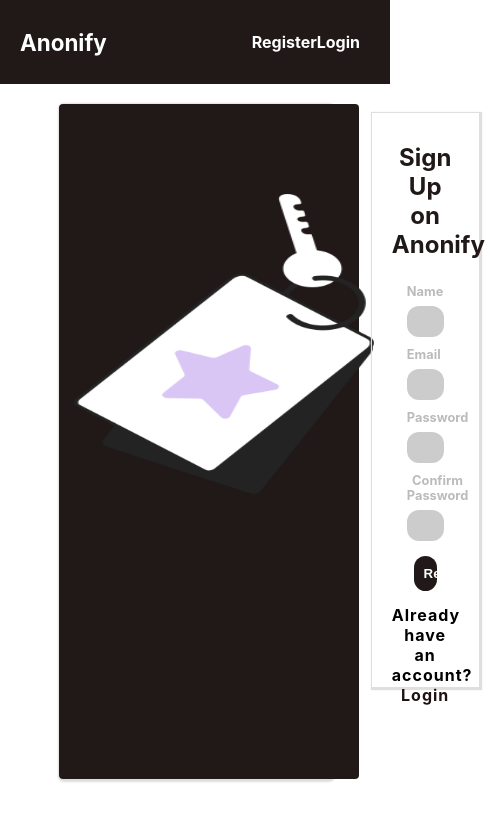
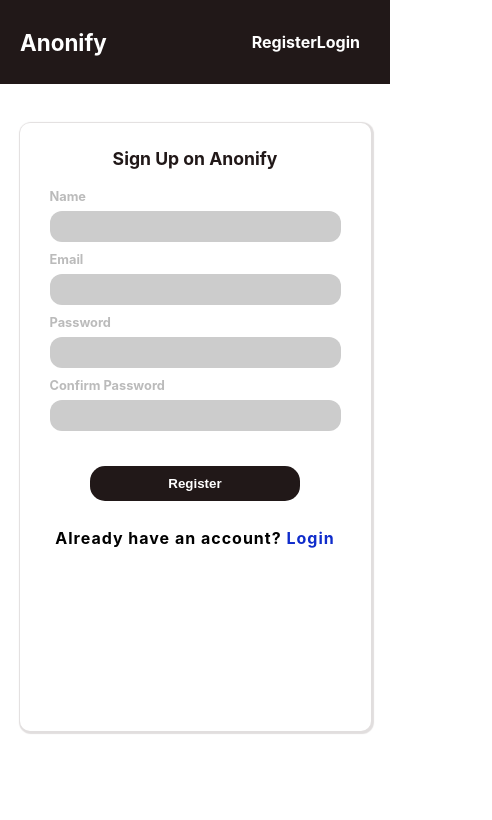
Before and after one commit to Bola-coder/Anonify, a Next.js app: page /signup in a window 390 px wide. Shown: the top 820 px of the page, 492 px wide, since content can reach past the window. Built offline with nearby package versions, Linux system fonts and the light colour scheme.

Commit message:
WMade majority of the pages responsive

```diff
--- a/pages/404.js
+++ b/pages/404.js
@@ -1,15 +1,19 @@
 import React from "react";
 import Link from "next/link";
+import Navbar from "../Components/Navbar";
 import styles from "./../styles/Denied.module.css";
 
 const ErrorPage = () => {
   return (
+    <>
+      <Navbar />
       <section className={styles.denied}>
         <h2>This page does not exist. Lost your way???</h2>
         <button>
           <Link href="/">Back to Home page</Link>
         </button>
       </section>
+    </>
   );
 };
 
--- a/pages/create/[slug].js
+++ b/pages/create/[slug].js
@@ -56,7 +56,7 @@ const CreateNewMessage = () => {
       <Navbar />
       <section className={styles.createMessage}>
         <h2>Send an anonymous message to {name}.</h2>
-        <p>They wont know you sent it.</p>
+        <p>They wont know who sent it.</p>
         <form className={styles.createMessage__form}>
           <textarea
             type="text"
--- a/pages/denied.js
+++ b/pages/denied.js
@@ -1,9 +1,12 @@
 import React from "react";
 import Link from "next/link";
 import styles from "./../styles/Denied.module.css";
+import Navbar from "../Components/Navbar";
 
 const AccessDenied = () => {
   return (
+    <>
+      <Navbar />
       <section className={styles.denied}>
         <h2>
           Access Denied. You do not have the right access to visit this page.
@@ -12,6 +15,7 @@ const AccessDenied = () => {
           <Link href="/">Back to Home page</Link>
         </button>
       </section>
+    </>
   );
 };
 
--- a/styles/Banner.module.css
+++ b/styles/Banner.module.css
@@ -1,179 +1,175 @@
-@import url('https://fonts.googleapis.com/css2?family=Dangrek&family=Oswald:wght@500&display=swap');
+@import url("https://fonts.googleapis.com/css2?family=Dangrek&family=Oswald:wght@500&display=swap");
 
-.banner{
+.banner {
   padding: 30px 50px;
   background-color: rgb(30, 17, 17);
   color: #ffffff;
   height: 100vh;
 }
 
-.header{
+.header {
   padding: 10px;
   display: flex;
   justify-content: space-between;
 }
 
 .header p {
-    font-family: 'Oswald', sans-serif;
+  font-family: "Oswald", sans-serif;
   font-size: 1.7rem;
   cursor: pointer;
   letter-spacing: 1px;
 }
-.content{
+.content {
   margin-top: 5%;
   display: flex;
   justify-content: space-between;
   align-items: center;
 }
 
-
-.banner__text{
+.banner__text {
   flex-basis: 60%;
 }
 
-.banner__text h1{
+.banner__text h1 {
   font-size: 3.8rem;
   width: 80%;
 }
 
-.banner__text p{
+.banner__text p {
   font-size: 1.2rem;
   width: 80%;
   margin-top: 20px;
 }
 
-.banner__text button{
+.banner__text button {
   padding: 12px 20px;
   border: none;
   border-radius: 4px;
   margin-top: 4%;
-    font-family: 'Oswald', sans-serif;
+  font-family: "Oswald", sans-serif;
   font-size: 2rem;
   /* font-weight: bolder; */
   cursor: pointer;
   color: var(--text_color);
 }
 
-.banner__text button:hover{
+.banner__text button:hover {
   opacity: 0.8;
 }
 
-.banner__image{
+.banner__image {
   flex-basis: 30%;
 }
 
-@media screen and (max-width: 1024px){
-    .banner{
+@media screen and (max-width: 1024px) {
+  .banner {
     padding: 20px;
   }
 
-    .header p{
+  .header p {
     font-size: 1.5rem;
   }
 
-    .content{
+  .content {
     margin-top: 3%;
   }
 
-    .banner__text h1{
+  .banner__text h1 {
     font-size: 3.4rem;
   }
 
-    .banner__text p{
+  .banner__text p {
     font-size: 1rem;
   }
 
-    .banner__text button{
+  .banner__text button {
     padding: 10px 15px;
     font-size: 1.7rem;
   }
 
-    .banner__image{
+  .banner__image {
     flex-basis: 25%;
   }
 
-    .banner__image img{
+  .banner__image img {
     width: 240px;
     height: 420px;
   }
 }
 
 @media screen and (max-width: 768px) {
-    .content{
+  .content {
     display: block;
     margin-top: 10%;
   }
 
-    .banner__text{
+  .banner__text {
     width: 90%;
   }
 
-    .banner__text h1{
+  .banner__text h1 {
     font-size: 3.6rem;
   }
 
-    .banner__text button{
+  .banner__text button {
     font-size: 2rem;
     padding: 10px 20px;
   }
 
-
-    .banner__image{
+  .banner__image {
     display: none;
   }
 }
 
 @media screen and (max-width: 425px) {
-    .banner{
+  .banner {
     padding: 18px;
-        height: 90vh;
+    height: 100vh;
   }
-    .header{
+  .header {
     margin-top: 2%;
   }
-    .content{
-        margin-top: 15%;
+  .content {
+    margin-top: 30%;
     width: 100%;
   }
 
-    .banner__text{
+  .banner__text {
     width: 100%;
   }
 
-    .banner__text h1{
+  .banner__text h1 {
     font-size: 3.5rem;
   }
 
-    .banner__text p{
+  .banner__text p {
     width: 90%;
     font-size: 1.2rem;
   }
 
-    .banner__text button{
+  .banner__text button {
     font-size: 2rem;
     margin-top: 8%;
   }
 }
 
 @media screen and (max-width: 375px) {
-
-    .banner__text h1{
+  .banner__text h1 {
     font-size: 3rem;
   }
 
-    .banner__text p{
+  .banner__text p {
     width: 90%;
     font-size: 1rem;
   }
 }
 
 @media screen and (max-width: 320px) {
-    .banner__text h1{
+  .banner__text h1 {
     font-size: 2.5rem;
   }
 
-
-    .banner__text button{
+  .banner__text button {
     font-size: 1.2rem;
   }
 }
--- a/styles/Dashboard.module.css
+++ b/styles/Dashboard.module.css
@@ -1,4 +1,4 @@
-.dashboard{
+.dashboard {
   padding: 20px;
   /* background-color: rgb(30, 17, 17); */
   /* background-color: rgb(144, 8, 144); */
@@ -6,13 +6,13 @@
   min-height: 90vh;
 }
 
-.dashboard__header{
+.dashboard__header {
   text-align: center;
   color: var(--bg_main);
   font-size: 1.5rem;
 }
 
-/* .contents{
+/* .contents {
   background-color: #eee;
   padding: 20px;
   border-radius: 12px;
@@ -22,13 +22,13 @@
   margin-top: 2%;
   overflow-y: scroll;
   scrollbar-width: thin;
-    scrollbar-color: rgb(188, 179, 179)#f2eded;
+  scrollbar-color: rgb(188, 179, 179) #f2eded;
 }
 .contents::-webkit-scrollbar {
   width: 12px;
 }
 .contents::-webkit-scrollbar-track {
-    background:#f2eded;
+  background: #f2eded;
 }
 
 .contents::-webkit-scrollbar-thumb {
@@ -37,7 +37,7 @@
   border: 3px solid#f2eded;
 } */
 
-.content{
+.content {
   background-color: #fff;
   width: 70%;
   margin: 0 auto;
@@ -47,13 +47,13 @@
   border-radius: 6px;
 }
 
-.content__button{
+.content__button {
   display: flex;
   flex-direction: column;
   margin-top: 2%;
 }
 
-.content__button button{
+.content__button button {
   width: 40%;
   margin: 0 auto;
   padding: 10px 12px;
@@ -65,3 +65,24 @@
   font-size: 1.1rem;
   cursor: pointer;
 }
+
+@media screen and (max-width: 768px) {
+  .content {
+    width: 80%;
+  }
+
+  .content__button button {
+    width: 50%;
+    padding: 8px 10px;
+  }
+}
+
+@media screen and (max-width: 425px) {
+  .content {
+    width: 90%;
+  }
+
+  .content__button button {
+    width: 90%;
+  }
+}
--- a/styles/auth.module.css
+++ b/styles/auth.module.css
@@ -1,4 +1,4 @@
-.auth{
+.auth {
   width: 70vw;
   height: 80vh;
   margin: 5% auto;
@@ -11,26 +11,25 @@
   box-shadow: 1px 1px 2px 2px #ddd;
 }
 
-.auth__image{
+.auth__image {
   flex: 1.2;
   height: 100%;
   background-color: var(--bg_main);
   border-radius: 4px;
 }
 
-.auth__image img{
+.auth__image img {
   margin-top: 30%;
   margin-left: 5%;
-
 }
 
-.auth__form{
+.auth__form {
   flex: 2;
   text-align: center;
   height: 100%;
 }
 
-.auth__content{
+.auth__content {
   height: 85%;
   width: 80%;
   margin: 0 auto;
@@ -38,19 +37,19 @@
   padding: 20px;
   box-shadow: 1px 1px 1px 2px rgb(225, 222, 222);
 }
-.auth__form h3{
+.auth__form h3 {
   font-size: 1.5rem;
   /* color: rgb(144, 8, 144); */
   color: var(--bg_main);
   margin-top: 10px;
 }
 
-.auth__group{
+.auth__group {
   padding: 10px;
   margin-top: 10px;
 }
 
-.auth__input{
+.auth__input {
   display: flex;
   flex-direction: column;
   justify-content: space-between;
@@ -58,48 +57,146 @@
   padding: 5px;
 }
 
-.auth__input label{
+.auth__input label {
   color: #bbb;
-    font-size: .8rem;
+  font-size: 0.8rem;
   font-weight: bold;
 }
 
-.auth__input input{
+.auth__input input {
   width: 100%;
   padding: 8px 12px;
   border: 0;
   border-radius: 12px;
   margin-top: 7px;
   background-color: #ccc;
-
 }
 
-.auth__input input:focus{
+.auth__input input:focus {
   outline: none;
 }
 
-
-.auth__btn{
+.auth__btn {
   padding: 10px;
   border: 0;
   border-radius: 15px;
   background-color: var(--bg_main);
-
   color: #fff;
   width: 50%;
-    margin-top: 10px;
+  margin-top: 5%;
   cursor: pointer;
   font-weight: bold;
 }
 
-.auth__content .auth__footer{
+.auth__content .auth__footer {
   margin-top: 5%;
   font-weight: bold;
   letter-spacing: 1px;
 }
 
-.auth__content .auth__footer span{
+.auth__content .auth__footer span {
   /* color: rgb(144, 8, 144); */
-    color: rgb(30, 17, 17);
+  color: var(--text_color);
   cursor: pointer;
 }
+
+@media screen and (max-width: 1024px) {
+  .auth {
+    width: 80vw;
+  }
+
+  .auth__image {
+    flex: 1.5;
+  }
+
+  .auth__image img {
+    width: 250px;
+    height: 250px;
+    margin-top: 40%;
+  }
+
+  .auth__content {
+    width: 85%;
+  }
+
+  .auth__form h3 {
+    font-size: 1.3rem;
+  }
+
+  .auth__group {
+    padding: 20px;
+  }
+
+  .auth__btn {
+    margin-top: 4%;
+  }
+
+  .auth__content .auth__footer {
+    margin-top: 7%;
+  }
+}
+
+@media screen and (max-width: 768px) {
+  .auth {
+    width: 90vw;
+    height: 90vh;
+  }
+
+  .auth__image {
+    flex: 1.5;
+  }
+
+  .auth__image img {
+    width: 230px;
+    height: 230px;
+    margin-top: 30%;
+  }
+
+  .auth__content {
+    height: 85%;
+    margin-top: 7%;
+  }
+
+  .auth__form h3 {
+    font-size: 1.1rem;
+    margin-top: 5px;
+  }
+
+  .auth__group {
+    padding: 5px;
+  }
+
+  .auth__input input {
+    padding: 8px;
+  }
+}
+
+@media screen and (max-width: 425px) {
+  .auth__image {
+    display: none;
+  }
+
+  .auth {
+    margin-top: 10%;
+    box-shadow: none;
+  }
+
+  .auth__content {
+    width: 100%;
+    height: 80%;
+    margin-top: 0;
+    border-radius: 10px;
+    /* background-color: red; */
+  }
+
+  .auth__btn {
+    width: 70%;
+    margin-top: 10%;
+  }
+}
+
+@media screen and (max-width: 375px) {
+  .auth__content {
+    height: 90%;
+  }
+}
```
Also changed, not shown: styles/CreateMessage.module.css (+39 -9 lines), styles/Denied.module.css (+25 -3 lines). Lines whose indentation alone changed are shown as unchanged.
